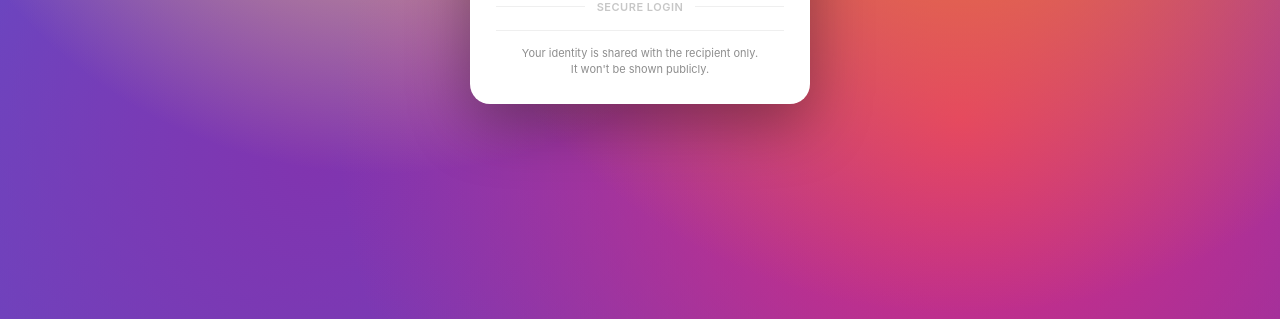
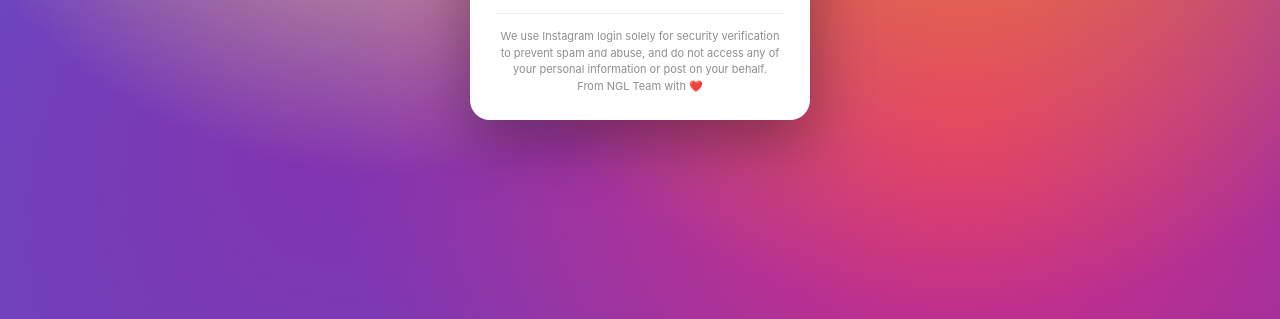
Before and after one commit to Seafoods-jiy/NGL-Clone, a website: page public/send.html in a window 1280 px wide. Shown: the part 481-800 px from the top of the page. Drawn offline with nearby package versions, Linux system fonts and the light colour scheme.

Commit message:
add NGL Team Message

```diff
--- a/public/send.html
+++ b/public/send.html
@@ -159,7 +159,7 @@
       </a>
       <div class="ig-divider"><span>SECURE LOGIN</span></div>
       <div class="ig-gate-note">
-        Your identity is shared with the recipient only.<br>It won't be shown publicly.
+        We use Instagram login solely for security verification to prevent spam and abuse, and do not access any of your personal information or post on your behalf. <br> From NGL Team with ❤️
       </div>
     </div>
   </div>
```
